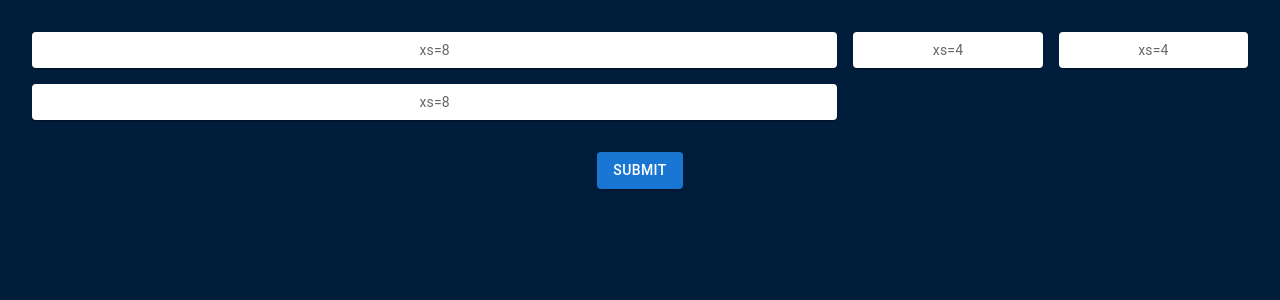
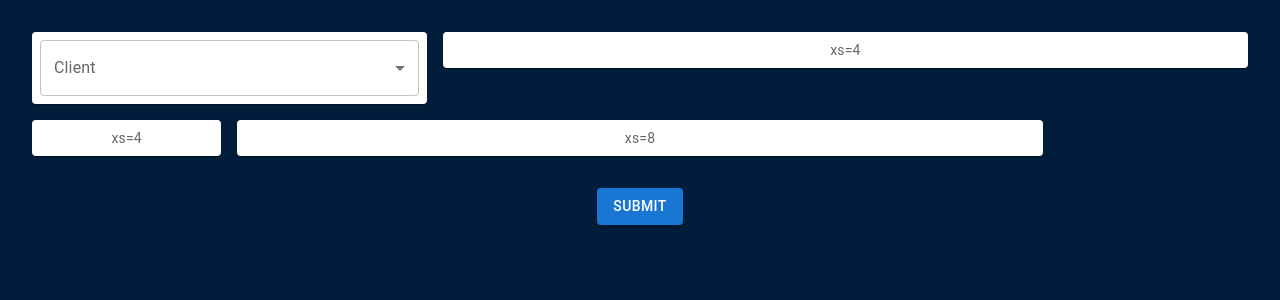
Before and after one commit to pritam001/hack4AvengersUI, a React (Create React App) app: page / in a window 1280 px wide. Shown: the top 300 px of the page. Built offline with nearby package versions, Linux system fonts and the light colour scheme.

Commit message:
Add client dropdown

```diff
--- a/src/App.js
+++ b/src/App.js
@@ -1,10 +1,12 @@
 import './App.css';
-import {CLIENTS, EVENTS} from "./Constants";
+import * as React from 'react';
 import { styled } from '@mui/material/styles';
 import Box from '@mui/material/Box';
 import Paper from '@mui/material/Paper';
 import Grid from '@mui/material/Grid';
-import { Button } from "@mui/material";
+import {Button, FormControl, InputLabel, MenuItem, Select} from "@mui/material";
+
+import {CLIENTS, EVENTS} from "./Constants";
 
 const Item = styled(Paper)(({ theme }) => ({
     ...theme.typography.body2,
@@ -14,6 +16,12 @@ const Item = styled(Paper)(({ theme }) => ({
 }));
 
 function App() {
+
+    const [selectedClient, setSelectedClient] = React.useState('');
+
+    const handleClientChange = (event) => {
+        setSelectedClient(event.target.value);
+    };
 
     return (
         <div className="App">
@@ -26,10 +34,25 @@ function App() {
                 }}
             >
                 <Grid container spacing={2}>
+                    <Grid item xs={4}>
+                        <Item>
+                            <FormControl fullWidth>
+                                <InputLabel id="demo-simple-select-label">Client</InputLabel>
+                                <Select
+                                    labelId="demo-simple-select-label"
+                                    id="demo-simple-select"
+                                    value={selectedClient}
+                                    label="Age"
+                                    onChange={handleClientChange}
+                                >
+                                    {CLIENTS.map(client => (
+                                        <MenuItem value={client.code}>{client.name}</MenuItem>
+                                    ))}
+                                </Select>
+                            </FormControl>
+                        </Item>
+                    </Grid>
                     <Grid item xs={8}>
-                        <Item>xs=8</Item>
-                    </Grid>
-                    <Grid item xs={2}>
                         <Item>xs=4</Item>
                     </Grid>
                     <Grid item xs={2}>
--- a/src/Constants.js
+++ b/src/Constants.js
@@ -1,5 +1,6 @@
 export const CLIENTS = [
-    {code: "ABSLI", name: "ABSLI"},
+    {code: "absli", name: "ABSLI"},
+    {code: "hdfc", name: "HDFC"},
 ];
 
 export const API_ENDPOINT = "http://localhost:4000";
```
Also changed, not shown: 1 other file (tests, documents, lock files or other folders).
